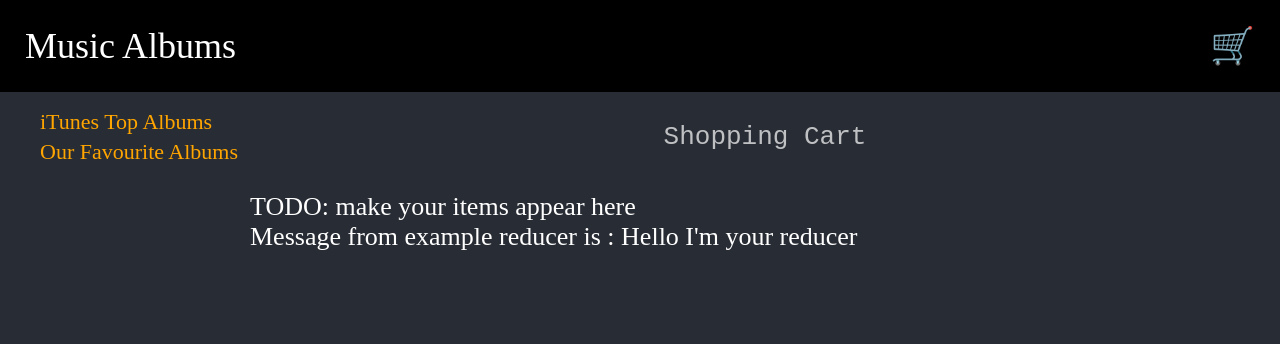
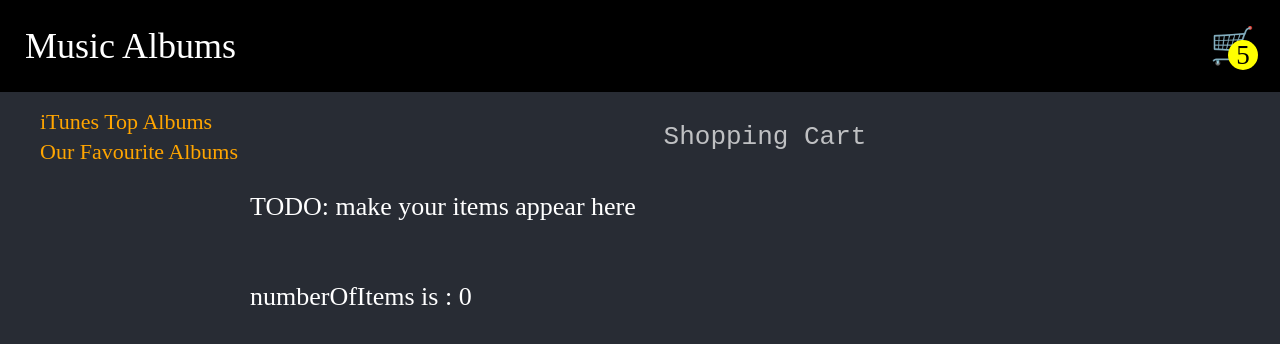
Before and after one commit to piotrtenczyk/music-albums-react-ts, a React (Create React App) app: page /shopping-cart in a window 1280 px wide. Shown: the top 344 px of the page. Built offline with nearby package versions, Linux system fonts and the light colour scheme.

Commit message:
added shoppingCartReducer and ShoppinCartIcon

```diff
--- a/src/common/ShoppingCart.tsx
+++ b/src/common/ShoppingCart.tsx
@@ -3,8 +3,8 @@ import { RootState } from "../state/store";
 import PageTitle from "./PageTitle";
 
 const ShoppingCart = () => {
-  const messageFromExampleReducer = useSelector(
-    (state: RootState) => state.exampleReducer.message
+  const numberOfItems = useSelector(
+    (state: RootState) => state.shoppingCartReducer.numberOfItems
   );
 
   return (
@@ -12,7 +12,9 @@ const ShoppingCart = () => {
       <PageTitle title="Shopping Cart" />
       TODO: make your items appear here
       <br />
-      Message from example reducer is : {messageFromExampleReducer}
+      <br />
+      <br />
+      numberOfItems is : {numberOfItems}
     </>
   );
 };
--- /dev/null
+++ b/src/common/ShoppingCartIcon.tsx
@@ -0,0 +1,32 @@
+import { Link } from "react-router-dom";
+
+const linkStyle = {
+  textDecoration: "none",
+  color: "white",
+};
+
+const numberOfItemsStyle = {
+  position: "absolute" as "absolute",
+  top: "15px",
+  left: "18px",
+  background: "yellow",
+  borderRadius: "50%",
+
+  width: "30px",
+  height: "30px",
+  fontSize: "27px",
+  color: "black",
+};
+
+const ShoppingCartIcon = () => {
+  return (
+    <div style={{ position: "relative" }}>
+      <Link to="/shopping-cart" style={linkStyle}>
+        🛒
+      </Link>
+      <span style={numberOfItemsStyle}>5</span>
+    </div>
+  );
+};
+
+export default ShoppingCartIcon;
--- a/src/pageStructure/Page.tsx
+++ b/src/pageStructure/Page.tsx
@@ -1,6 +1,7 @@
 import React from "react";
 import NavBar from "./NavBar";
 import { Link, Outlet } from "react-router-dom";
+import ShoppingCartIcon from "../common/ShoppingCartIcon";
 
 const Page = () => {
   const sectionStyle = {
@@ -30,9 +31,7 @@ const Page = () => {
         <Link to="/" style={headerLinkStyle}>
           Music Albums
         </Link>
-        <Link to="/shopping-cart" style={headerLinkStyle}>
-          🛒
-        </Link>
+        <ShoppingCartIcon />
       </header>
       <NavBar />
       <section style={sectionStyle}>
--- a/src/state/reducers.ts
+++ b/src/state/reducers.ts
@@ -1,17 +1,6 @@
 import { combineReducers } from "redux";
-
-interface ExampleReducerState {
-  message: string;
-}
-
-const exampleReducerInitialState: ExampleReducerState = {
-  message: "Hello I'm your reducer ",
-};
-
-const exampleReducer = (): ExampleReducerState => {
-  return exampleReducerInitialState;
-};
+import shoppingCartReducer from "./shoppingCartReducer";
 
 export default combineReducers({
-  exampleReducer,
+  shoppingCartReducer,
 });
--- /dev/null
+++ b/src/state/shoppingCartReducer.ts
@@ -0,0 +1,13 @@
+interface ShoppingCartState {
+  numberOfItems: number;
+}
+
+const initialState: ShoppingCartState = {
+  numberOfItems: 0,
+};
+
+const shoppingCartReducer = () => {
+  return initialState;
+};
+
+export default shoppingCartReducer;
```
